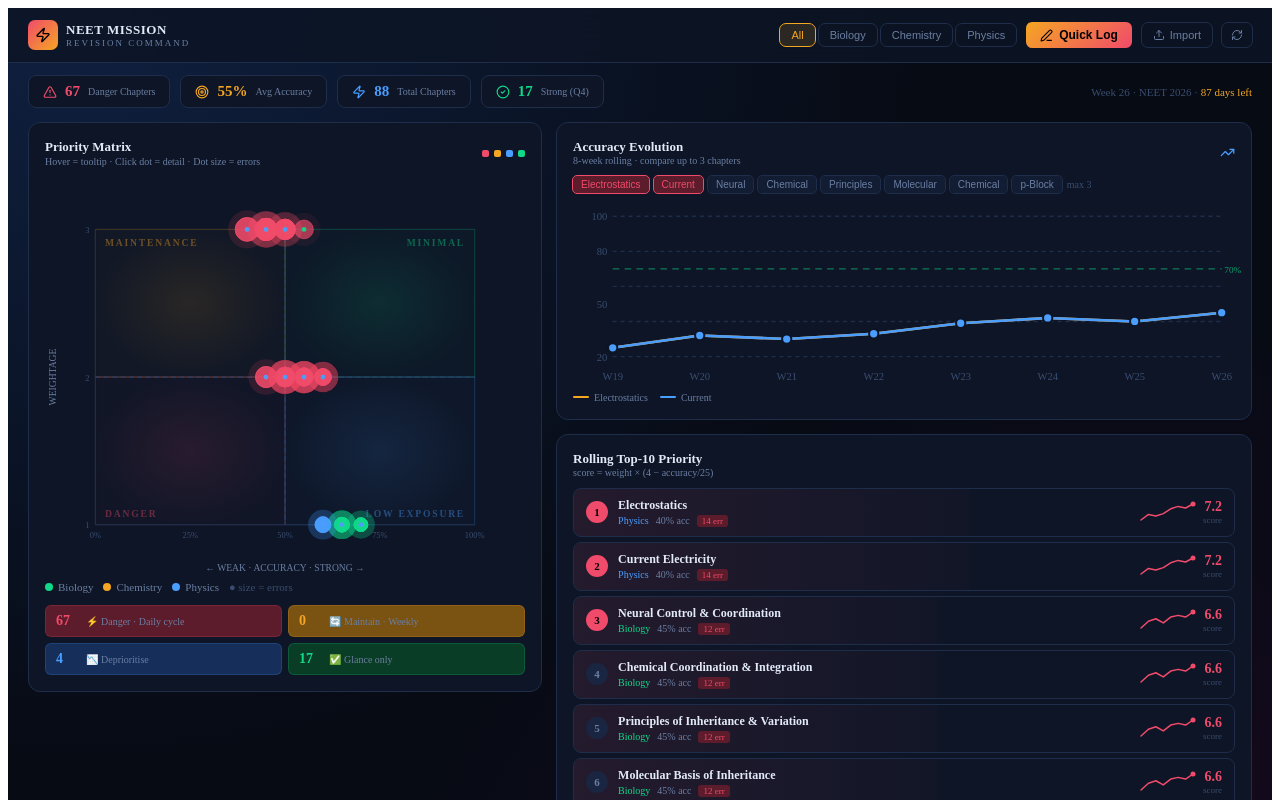
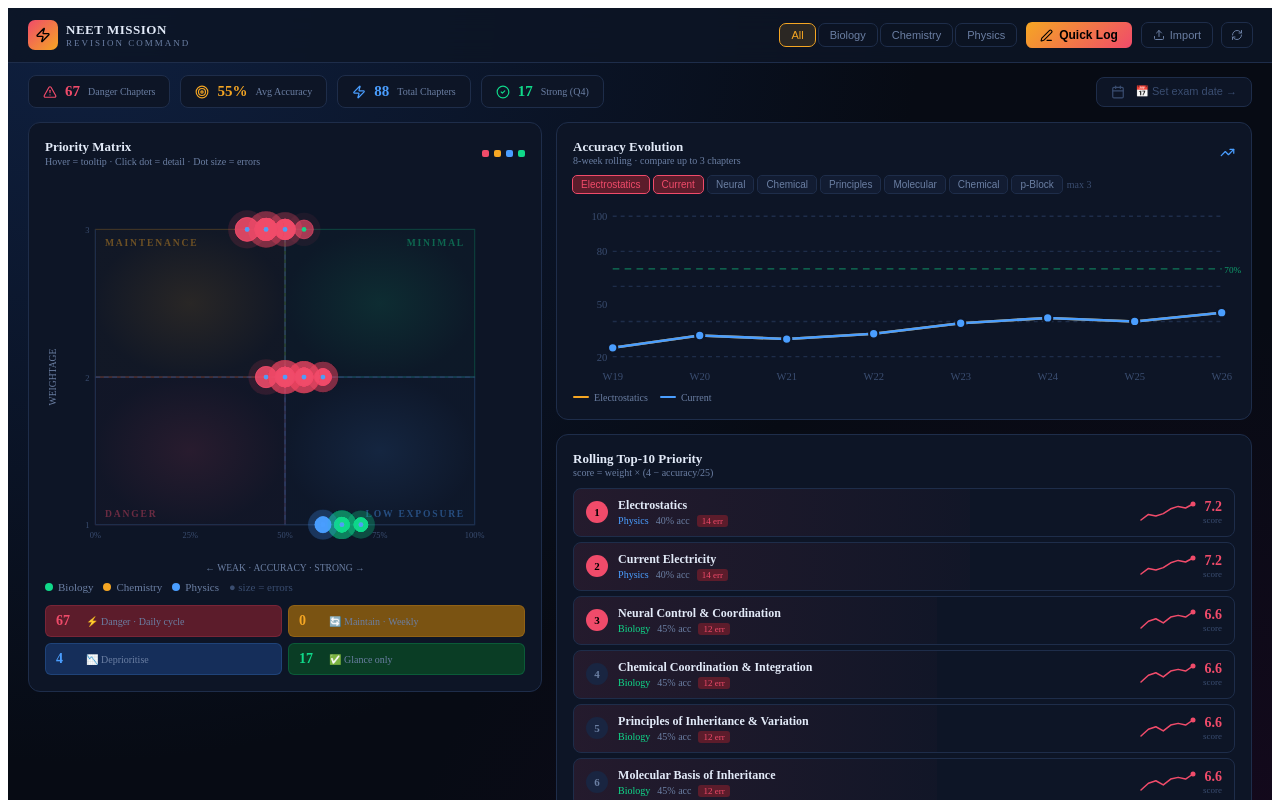
Before and after one commit to khalidaffan81-creator/react-gm17hmxx, a React (Create React App) app: page / in a window 1280 px wide. Shown: the top 800 px of the page. Built offline with nearby package versions, Linux system fonts and the light colour scheme.

Commit message:
Added exam date countdown

```diff
--- a/src/App.js
+++ b/src/App.js
@@ -721,6 +721,91 @@ function ImportModal({ onImport, onClose }) {
 
 // ── MAIN APP ─────────────────────────────────────────────────────────────────
 const STORAGE_KEY = "neet_mission_chapters_v2";
+const EXAM_DATE_KEY = "neet_mission_exam_date";
+
+function calcDaysLeft(dateStr) {
+  if (!dateStr) return null;
+  const exam = new Date(dateStr);
+  exam.setHours(0,0,0,0);
+  const today = new Date();
+  today.setHours(0,0,0,0);
+  const diff = Math.ceil((exam - today) / (1000 * 60 * 60 * 24));
+  return diff;
+}
+
+function getUrgencyColor(days) {
+  if (days === null) return T.textDim;
+  if (days <= 30) return T.red;
+  if (days <= 60) return T.amber;
+  return T.green;
+}
+
+// ── EXAM DATE PICKER MODAL ───────────────────────────────────────────────────
+function ExamDateModal({ current, onSave, onClose }) {
+  const [val, setVal] = useState(current || "");
+  return (
+    <div style={{position:"fixed",inset:0,background:"#000000BB",zIndex:300,display:"flex",alignItems:"center",justifyContent:"center",padding:20}}
+      onClick={onClose}>
+      <div style={{background:T.bg1,border:`1px solid ${T.borderHi}`,borderRadius:16,padding:28,width:"100%",maxWidth:380,boxShadow:"0 32px 80px #000E"}}
+        onClick={e=>e.stopPropagation()}>
+        <div style={{display:"flex",alignItems:"center",gap:10,marginBottom:20}}>
+          <div style={{width:36,height:36,borderRadius:9,background:`linear-gradient(135deg,${T.amber},${T.red})`,display:"flex",alignItems:"center",justifyContent:"center"}}>
+            <Calendar size={18} color="#000"/>
+          </div>
+          <div>
+            <div style={{fontSize:15,fontWeight:700,color:T.text}}>Set NEET Exam Date</div>
+            <div style={{fontSize:11,color:T.textMuted}}>Countdown updates automatically every day</div>
+          </div>
+        </div>
+
+        <div style={{marginBottom:16}}>
+          <div style={{fontSize:11,color:T.textMuted,marginBottom:8}}>Select your exam date:</div>
+          <input
+            type="date"
+            value={val}
+            min={new Date().toISOString().split("T")[0]}
+            onChange={e=>setVal(e.target.value)}
+            style={{
+              width:"100%",padding:"12px 14px",borderRadius:8,
+              border:`1px solid ${val?T.amber:T.border}`,
+              background:T.bg2,color:T.text,fontSize:15,
+              outline:"none",cursor:"pointer",
+              colorScheme:"dark",
+            }}
+          />
+        </div>
+
+        {val && (()=>{
+          const days = calcDaysLeft(val);
+          const col = getUrgencyColor(days);
+          const msg = days < 0 ? "Exam date has passed!" :
+                      days === 0 ? "🎯 Exam is TODAY!" :
+                      days <= 30 ? "⚡ Final sprint! Push hard every day." :
+                      days <= 60 ? "🔥 Two months left. Stay consistent." :
+                      "📅 Good — use this time strategically.";
+          return (
+            <div style={{padding:"12px 16px",borderRadius:8,background:getGroupBg("Q1"),border:`1px solid ${col}44`,marginBottom:16,textAlign:"center"}}>
+              <div style={{fontSize:32,fontWeight:800,color:col,letterSpacing:-1}}>{days < 0 ? "—" : days}</div>
+              <div style={{fontSize:12,color:T.textMuted}}>days remaining</div>
+              <div style={{fontSize:11,color:col,marginTop:6}}>{msg}</div>
+            </div>
+          );
+        })()}
+
+        <div style={{display:"flex",gap:8}}>
+          <button onClick={()=>{onSave(val);onClose();}} disabled={!val} style={{
+            flex:1,padding:"11px",borderRadius:8,border:"none",
+            background:val?T.amber:"transparent",
+            color:val?"#000":T.textDim,
+            fontWeight:700,fontSize:13,cursor:val?"pointer":"not-allowed",
+            outline:!val?`1px solid ${T.border}`:"none",
+          }}>Set Date</button>
+          <button onClick={onClose} style={{padding:"11px 16px",borderRadius:8,border:`1px solid ${T.border}`,background:"transparent",color:T.textMuted,cursor:"pointer"}}>Cancel</button>
+        </div>
+      </div>
+    </div>
+  );
+}
 
 export default function App() {
   // Load from localStorage on first render
@@ -739,6 +824,20 @@ export default function App() {
   useEffect(() => {
     try { localStorage.setItem(STORAGE_KEY, JSON.stringify(chapters)); } catch(e) {}
   }, [chapters]);
+
+  // Exam date — persisted in localStorage
+  const [examDate, setExamDate] = useState(() => {
+    try { return localStorage.getItem(EXAM_DATE_KEY) || ""; } catch(e) { return ""; }
+  });
+  const [examDateOpen, setExamDateOpen] = useState(false);
+
+  function saveExamDate(d) {
+    setExamDate(d);
+    try { localStorage.setItem(EXAM_DATE_KEY, d); } catch(e) {}
+  }
+
+  const daysLeft = calcDaysLeft(examDate);
+  const urgencyColor = getUrgencyColor(daysLeft);
 
   const [subject, setSubject] = useState("All");
   const [selected, setSelected] = useState(null);
@@ -845,9 +944,29 @@ export default function App() {
           </div>
         ))}
         <div style={{flex:1}}/>
-        <div style={{fontSize:11,color:T.textDim}}>
-          Week 26 · NEET 2026 · <span style={{color:T.amber}}>87 days left</span>
-        </div>
+        {/* Exam date countdown button */}
+        <button onClick={()=>setExamDateOpen(true)} style={{
+          display:"flex",alignItems:"center",gap:10,padding:"7px 14px",
+          background:T.bg1,borderRadius:8,border:`1px solid ${daysLeft!==null?urgencyColor+"55":T.border}`,
+          cursor:"pointer",transition:"all 0.2s",
+        }}>
+          <Calendar size={14} color={urgencyColor}/>
+          {daysLeft === null ? (
+            <span style={{fontSize:11,color:T.textDim}}>📅 Set exam date →</span>
+          ) : daysLeft < 0 ? (
+            <span style={{fontSize:11,color:T.red}}>Exam passed — update?</span>
+          ) : (
+            <>
+              <span style={{fontSize:20,fontWeight:800,color:urgencyColor,lineHeight:1}}>{daysLeft}</span>
+              <div style={{textAlign:"left"}}>
+                <div style={{fontSize:10,color:T.textMuted,lineHeight:1.3}}>days to NEET</div>
+                <div style={{fontSize:9,color:T.textDim,lineHeight:1.3}}>
+                  {new Date(examDate+"T00:00:00").toLocaleDateString("en-IN",{day:"numeric",month:"short",year:"numeric"})}
+                </div>
+              </div>
+            </>
+          )}
+        </button>
       </div>
 
       {/* MAIN GRID */}
@@ -907,6 +1026,11 @@ export default function App() {
         </div>
       </div>
 
+      {/* EXAM DATE MODAL */}
+      {examDateOpen && (
+        <ExamDateModal current={examDate} onSave={saveExamDate} onClose={()=>setExamDateOpen(false)}/>
+      )}
+
       {/* QUICK LOG MODAL */}
       {quickLogOpen && (
         <QuickLog chapters={chapters} onUpdate={setChapters} onClose={()=>setQuickLogOpen(false)}/>
```
